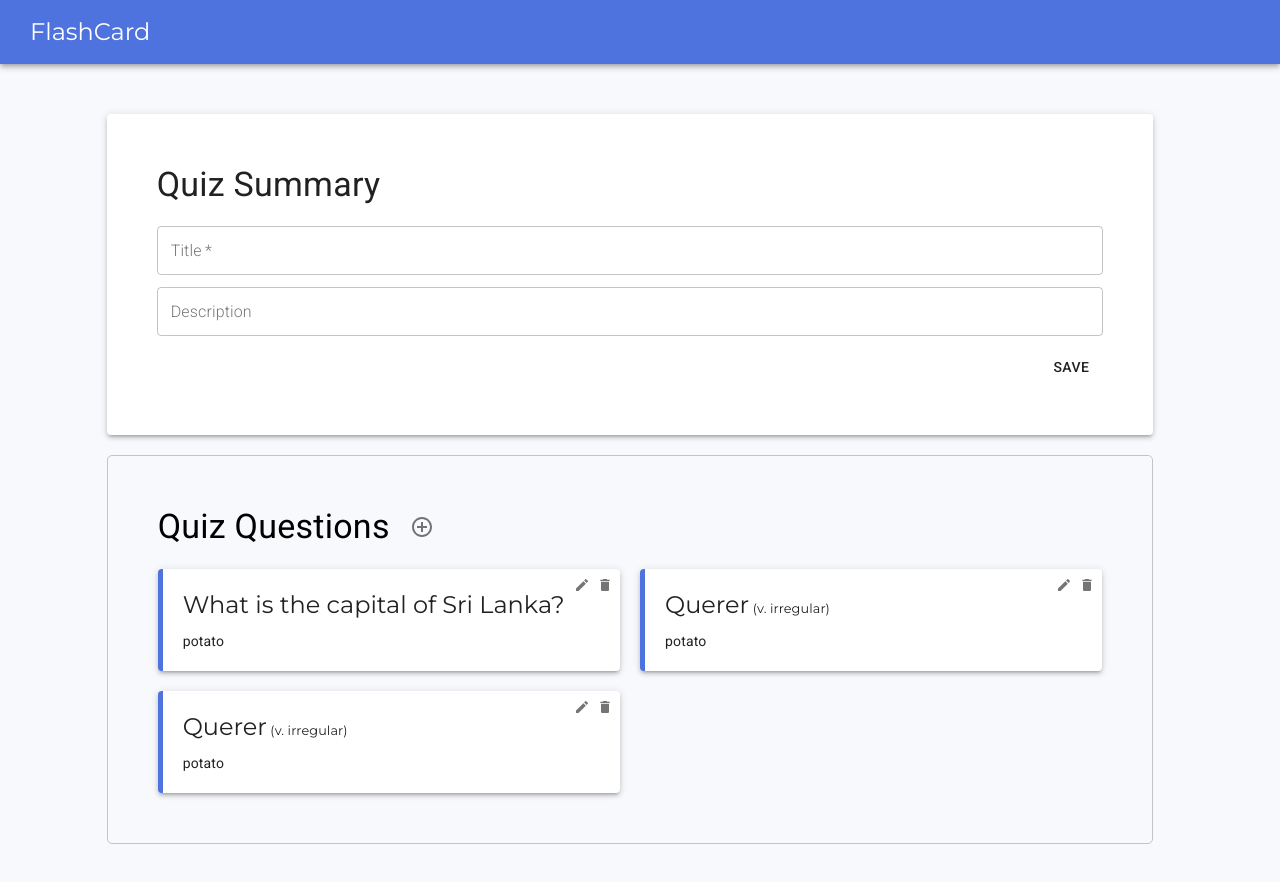
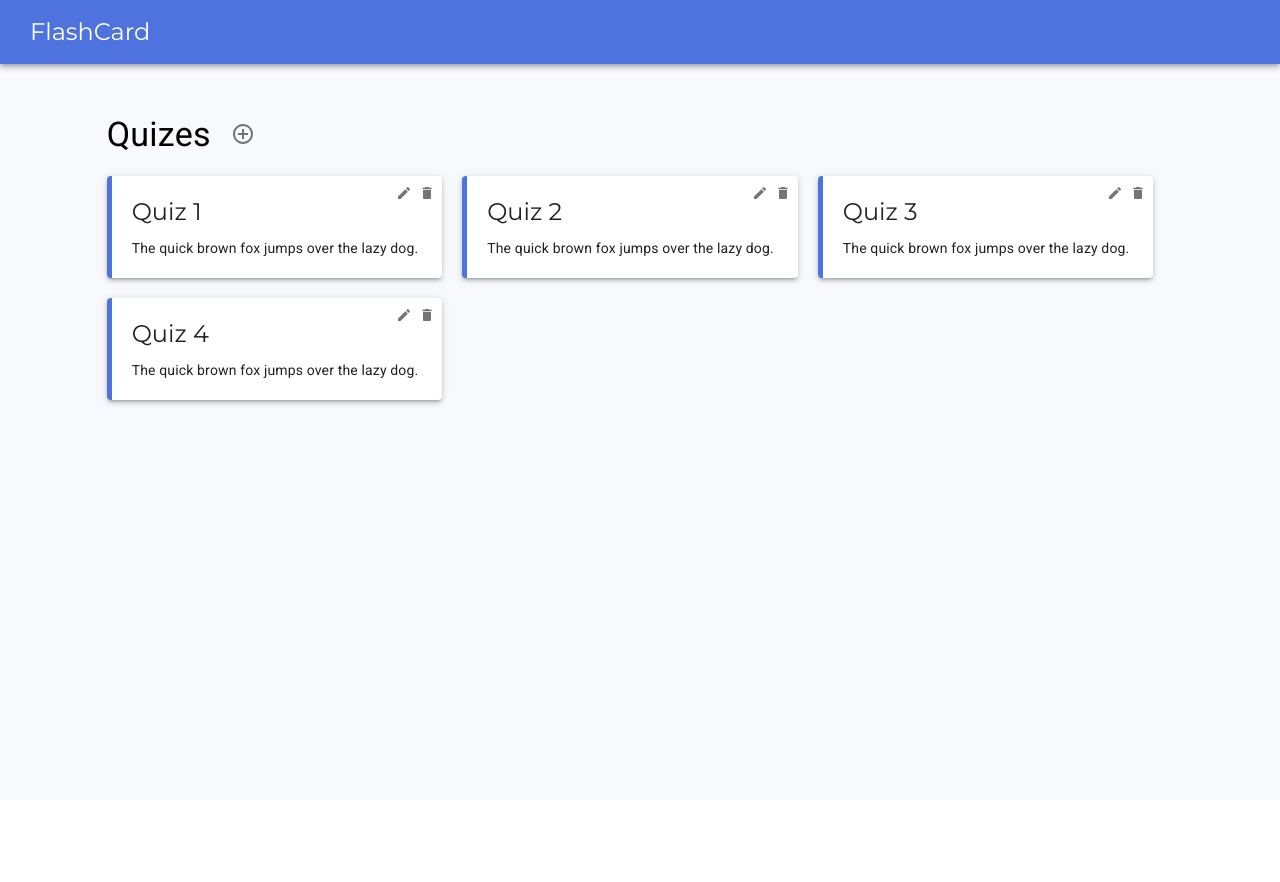
Before and after one commit to carlcastello/flash-card, a React (Create React App) app: page / in a window 1280 px wide. Shown: the top 882 px of the page. After the commit the page ends 800 px from the top, so only its background shows below. Built offline with nearby package versions, Linux system fonts and the light colour scheme.

Commit message:
FC-4: Fixed the dashboard icontitle

```diff
--- a/src/apps/web/index.tsx
+++ b/src/apps/web/index.tsx
@@ -49,8 +49,8 @@ class Page extends Component<IOwnProps> {
       <Box className={boxContainer}>
         <Navbar/>
         <Box py={5}>
-          {/* <Dashboard/> */}
-          <QuizSettings quiz={{
+          <Dashboard/>
+          {/* <QuizSettings quiz={{
             title: 'Hello World',
             description: 'This is a sample quiz',
             flashcards: [
@@ -73,7 +73,7 @@ class Page extends Component<IOwnProps> {
                 answer: 'potato'
               }
             ]
-          }}/>
+          }}/> */}
         </Box>
       </Box>
     );
--- a/src/apps/web/pages/dashboard/index.tsx
+++ b/src/apps/web/pages/dashboard/index.tsx
@@ -1,12 +1,13 @@
 import React, { Component, ReactNode } from 'react';
 
-import { withStyles, Grid } from '@material-ui/core';
+import { withStyles, Grid, Typography } from '@material-ui/core';
 
 import { IOwnProps, IOwnState } from './types';
 import styles from './styles';
 
 import InformationCard from '../../components/information-card';
 import TitleIcon from '../../components/title-icon';
+
 
 class Dashboard extends Component<IOwnProps, IOwnState> {
 
@@ -55,7 +56,7 @@ class Dashboard extends Component<IOwnProps, IOwnState> {
         <Grid item direction="row" sm={10}>
           <TitleIcon
             onClick={() => { console.log("hello world")}}>
-            Quizes
+            Carl Castello
           </TitleIcon>
         </Grid>
         <Grid item sm={10}>
@@ -81,7 +82,9 @@ class Dashboard extends Component<IOwnProps, IOwnState> {
         className={gridContainer}>
         <Grid item direction="row" sm={10}>
           <TitleIcon
-            onClick={() => { console.log("hello world")}}/>
+            onClick={() => { console.log("hello world")}}>
+            Quizes
+          </TitleIcon>
         </Grid>
         <Grid item sm={10}>
           {this.renderSelectionCard()}
```
